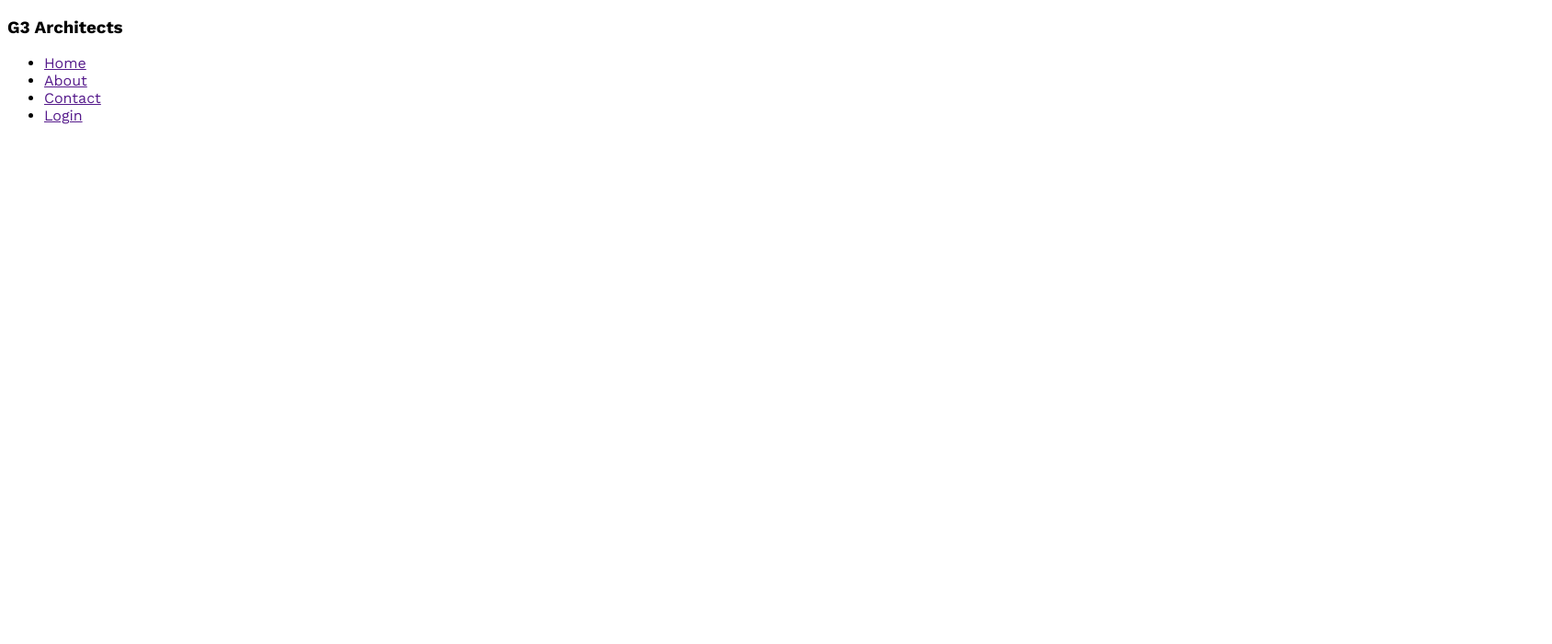
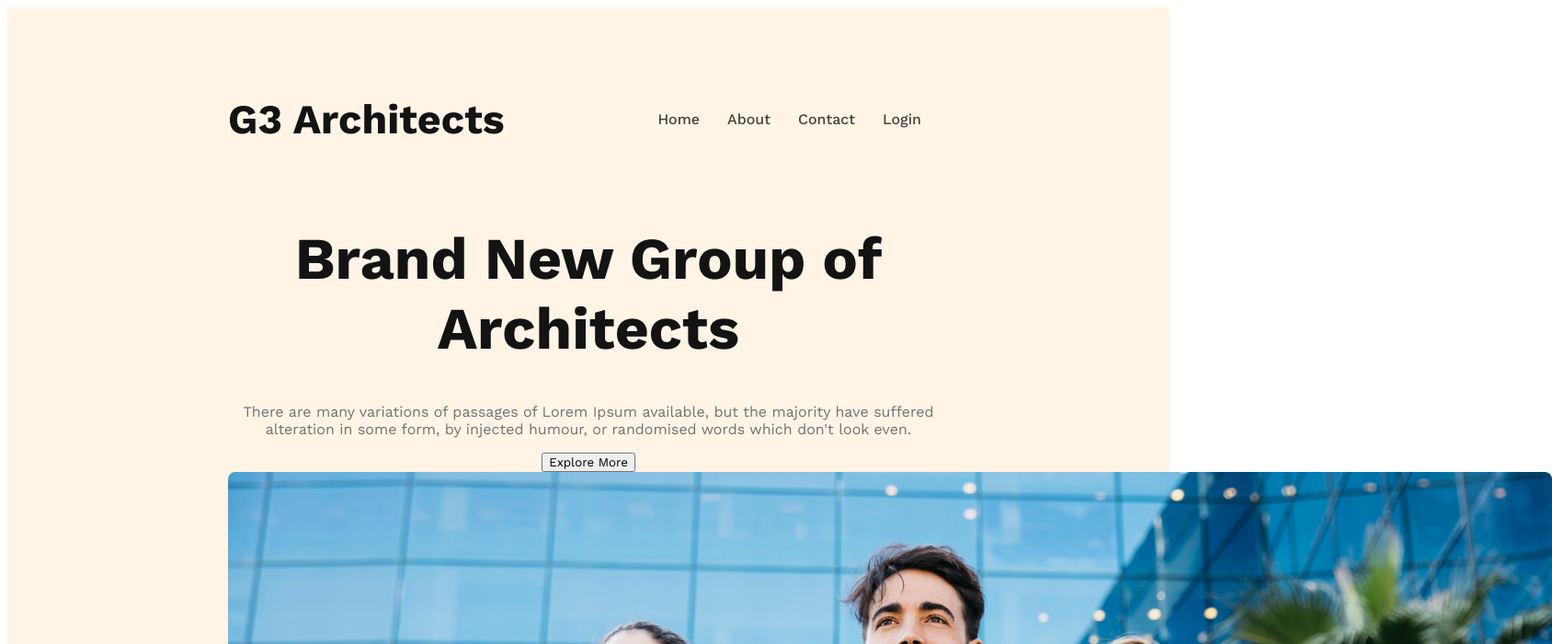
Before and after one commit to AkibKST/g3-architects, a plain HTML site: page index.html in a window 1280 px wide. Shown: the top 700 px of the page at 92% size, 1688 px wide, since content can reach past the window. Drawn offline with nearby package versions, Linux system fonts and the light colour scheme.

Commit message:
banner content added

```diff
--- a/index.html
+++ b/index.html
@@ -1,15 +1,17 @@
 <!DOCTYPE html>
 <html lang="en">
+
 <head>
     <meta charset="UTF-8">
     <meta name="viewport" content="width=device-width, initial-scale=1.0">
     <title>G3 Architects</title>
     <link rel="stylesheet" href="styles/architects.css">
 </head>
+
 <body>
     <header>
         <nav>
-            <h3>G3 Architects</h3>
+            <h3 class="nav-title">G3 Architects</h3>
             <ul>
                 <li><a href="">Home</a></li>
                 <li><a href="">About</a></li>
@@ -17,6 +19,17 @@
                 <li><a href="">Login</a></li>
             </ul>
         </nav>
+        <div class="banner">
+            <div class="banner-content">
+                <h1 class="banner-title">Brand New Group of Architects</h1>
+                <p class="banner-description">
+                    There are many variations of passages of Lorem Ipsum available, but the majority have suffered
+                    alteration in some form, by injected humour, or randomised words which don't look even.
+                </p>
+                <button class="btn-primary">Explore More</button>
+            </div>
+            <img src="images/banner.png" alt="main banner">
+        </div>
     </header>
     <main>
 
@@ -25,4 +38,5 @@
 
     </footer>
 </body>
+
 </html>
--- a/styles/architects.css
+++ b/styles/architects.css
@@ -1,7 +1,56 @@
 /* work sans font google fonts */
 @import url('https://fonts.googleapis.com/css2?family=Open+Sans&family=Work+Sans:wght@400;500;600;700;800&display=swap');
 
+/* shared styles */
 * {
     font-family: 'Open Sans', sans-serif;
     font-family: 'Work Sans', sans-serif;
 }
+
+.btn-primary{
+
+}
+/* header styles */
+header {
+    background: rgba(255, 144, 14, 0.10);
+    padding: 50px 240px;
+}
+nav{
+    display: flex;
+    justify-content: space-between;
+    align-items: center;
+}
+.nav-title{
+    font-size: 2.8rem;
+    font-weight: 700;
+    color: #131313;
+}
+
+nav > ul{
+    display: flex;
+}
+
+nav  li{
+    list-style: none;
+    margin-right: 30px;
+    font-weight: 500;
+    font-size: 1rem;
+}
+nav li a{
+    text-decoration: none;
+    color: #424242;
+}
+/* banner styles */
+.banner-content{
+    max-width: 800px;
+    text-align: center;
+    margin: 0 auto;
+}
+.banner-title{
+    font-size: 4rem;
+    font-weight: 700;
+    color: #131313;
+}
+.banner-description{
+    color: #727272;
+}
```
